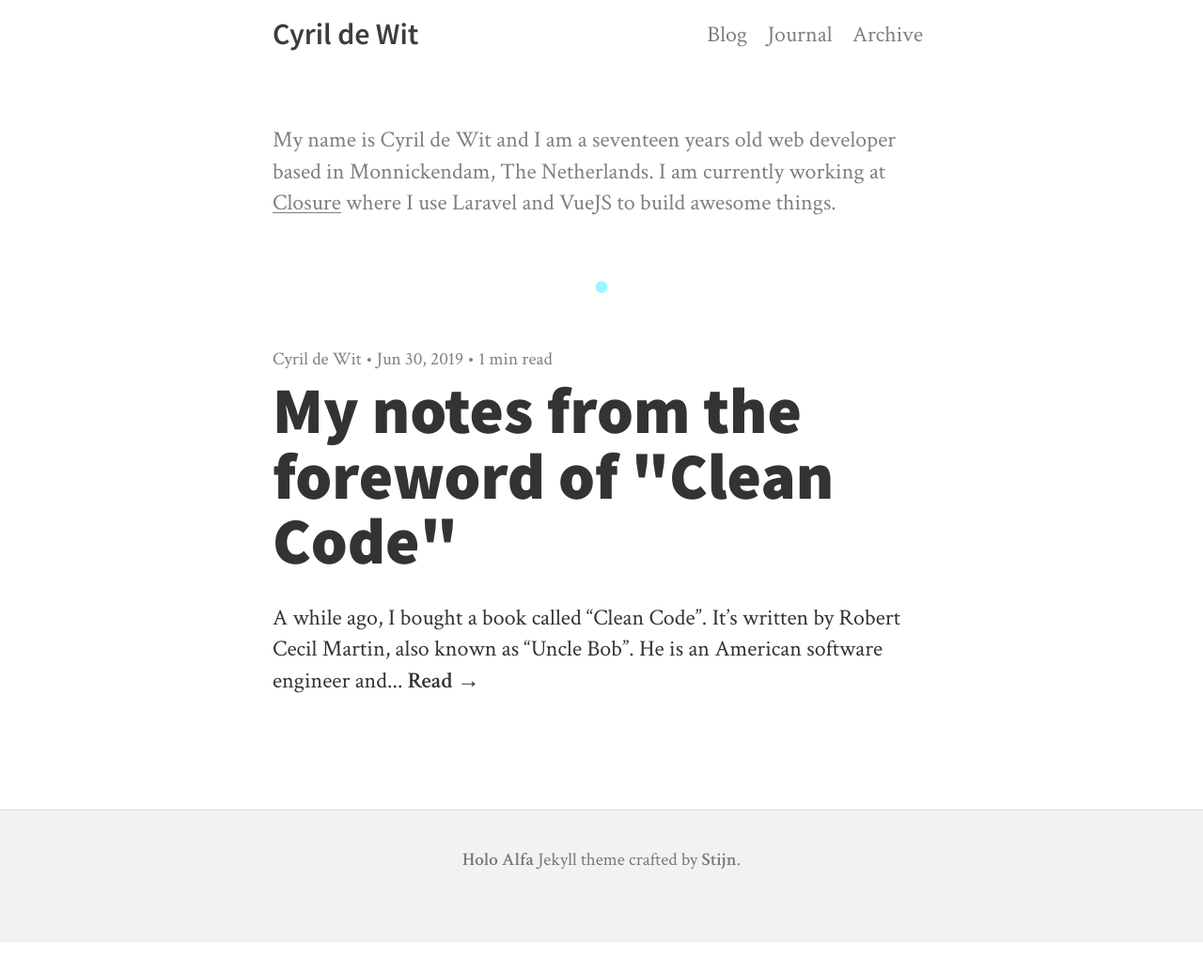
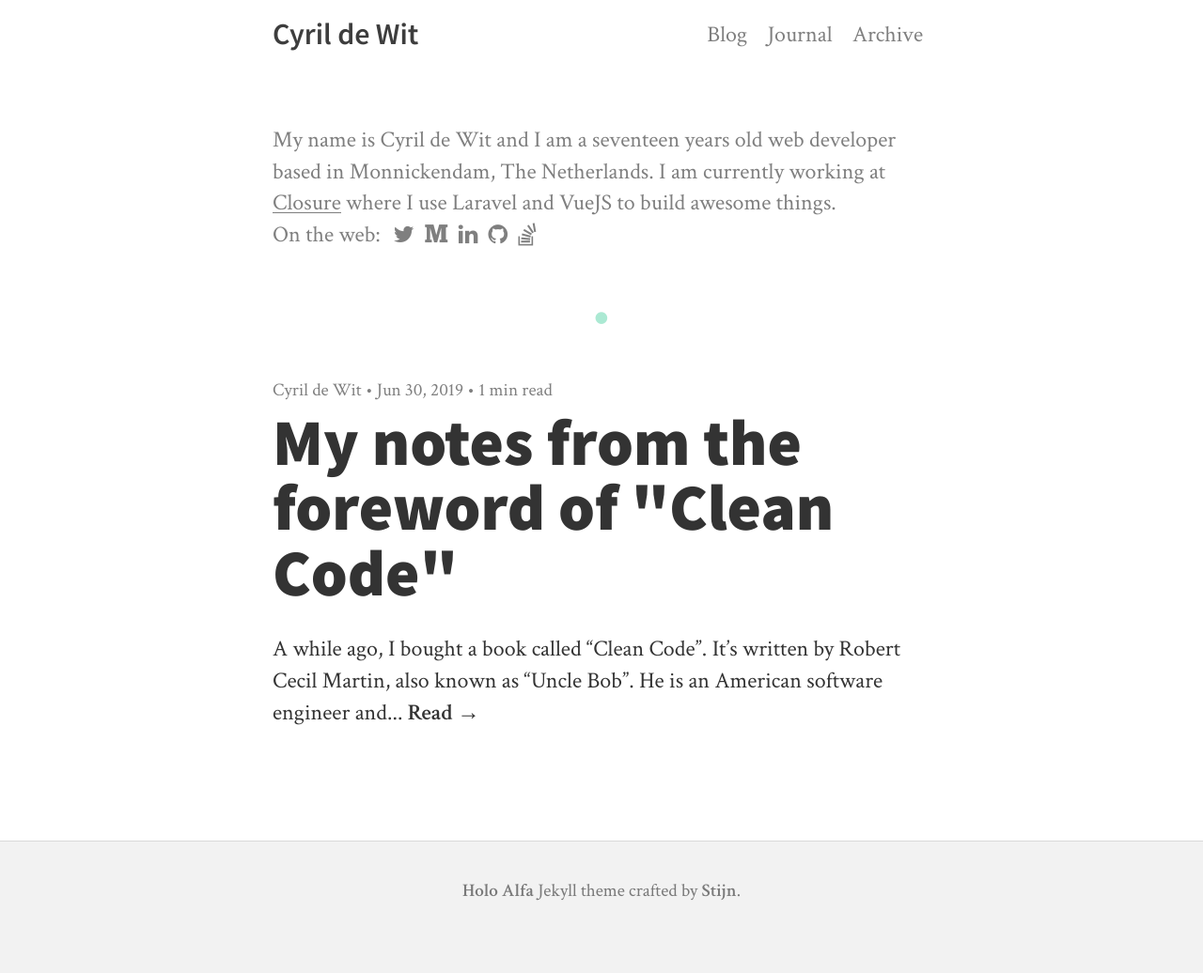
Before and after one commit to cyrildewit/cyrildewit.github.io, a Jekyll site: the page built from index.html, in a window 1280 px wide. Shown: the whole page at 94% size. Built offline with Jekyll 4.4.1, drawn with Linux system fonts in a browser that asks for light colours; nearby versions of some CDN libraries; the list of posts is cut into pages by our own code; before the commit the page ends 1003 px from its top, so only the background shows below that.

Commit message:
feat: update config

```diff
--- a/_config.yml
+++ b/_config.yml
@@ -11,10 +11,10 @@ description:
   subtitle: My name is Cyril de Wit and I am a seventeen years old web developer based in Monnickendam, The Netherlands. I am currently working at <a href="https://www.closure.nl">Closure</a> where I use Laravel and VueJS to build awesome things.
 
 author:
-  name: Cyril de Wit # Change this!
+  name: Cyril de Wit
 
   # Necessary for contact page
-  email: your@email.com # Change this!
+  email: your@email.com
 
   # Optional text (html) to display after author name. Leave empty if you don't
   # want it.
@@ -35,7 +35,7 @@ lang: en
 # If you want to show the subtitle anywhere else than the front page, use
 # {% include subtitle.html %} to include it anywhere you want.
 show-subtitle: true
-display-social-icons: false
+display-social-icons: true
 # If you want social links to open in a new tab, set this as true
 social-icons-open-newtab: true
 
@@ -51,7 +51,7 @@ theme-color-attr: "#2CC990"
 ms-tile-color: "#2CC990"
 
 # Color used throughout the theme. Format: R, G, B.
-theme-color: 0, 240, 255 # Original: 0, 240, 255
+theme-color: 44, 201, 144 # Original: 0, 240, 255
 
 # Text color used throughout the theme. Format: R, G, B.
 text-color: 0, 0, 0 # Original: 0, 0, 0
@@ -150,7 +150,6 @@ defaults:
       layout: "post"
       excerpt_separator: "<!--more-->"
   -
-  -
     scope:
       path: "blog"
       type: "posts"
```
